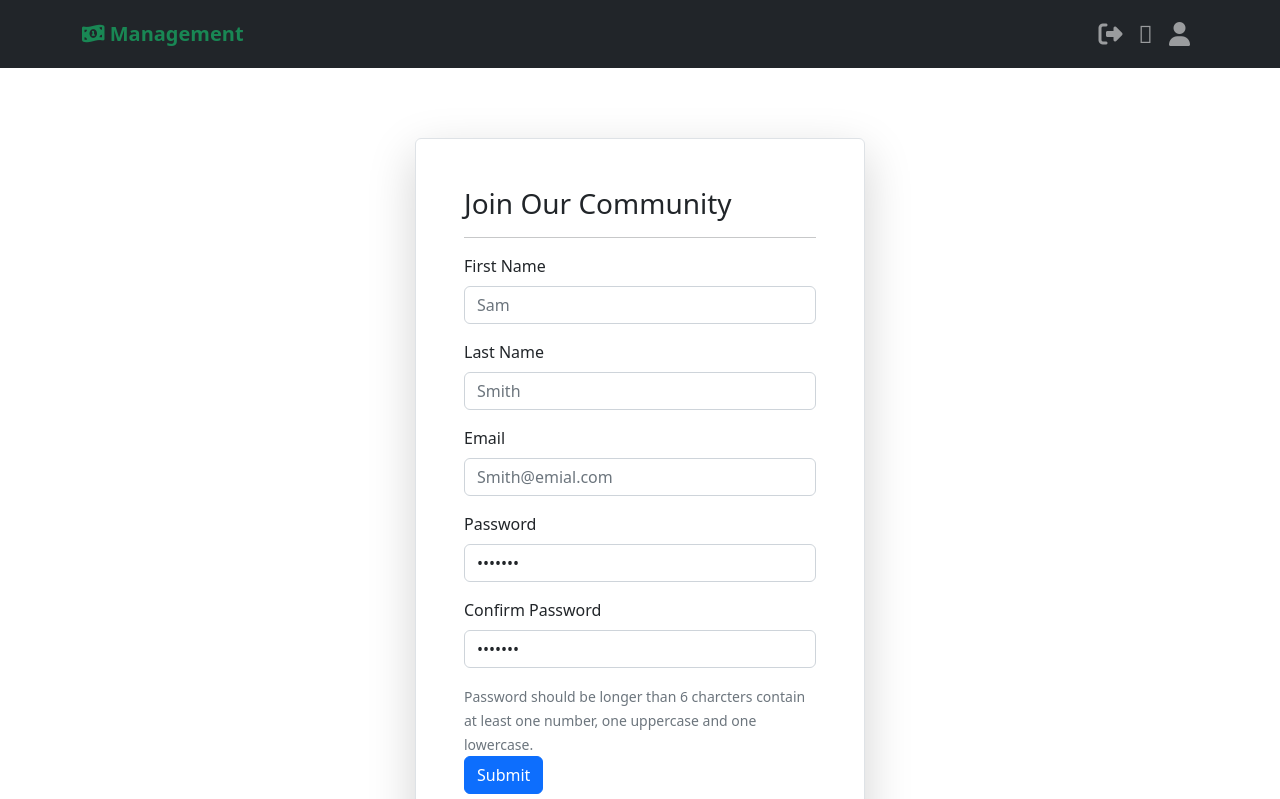
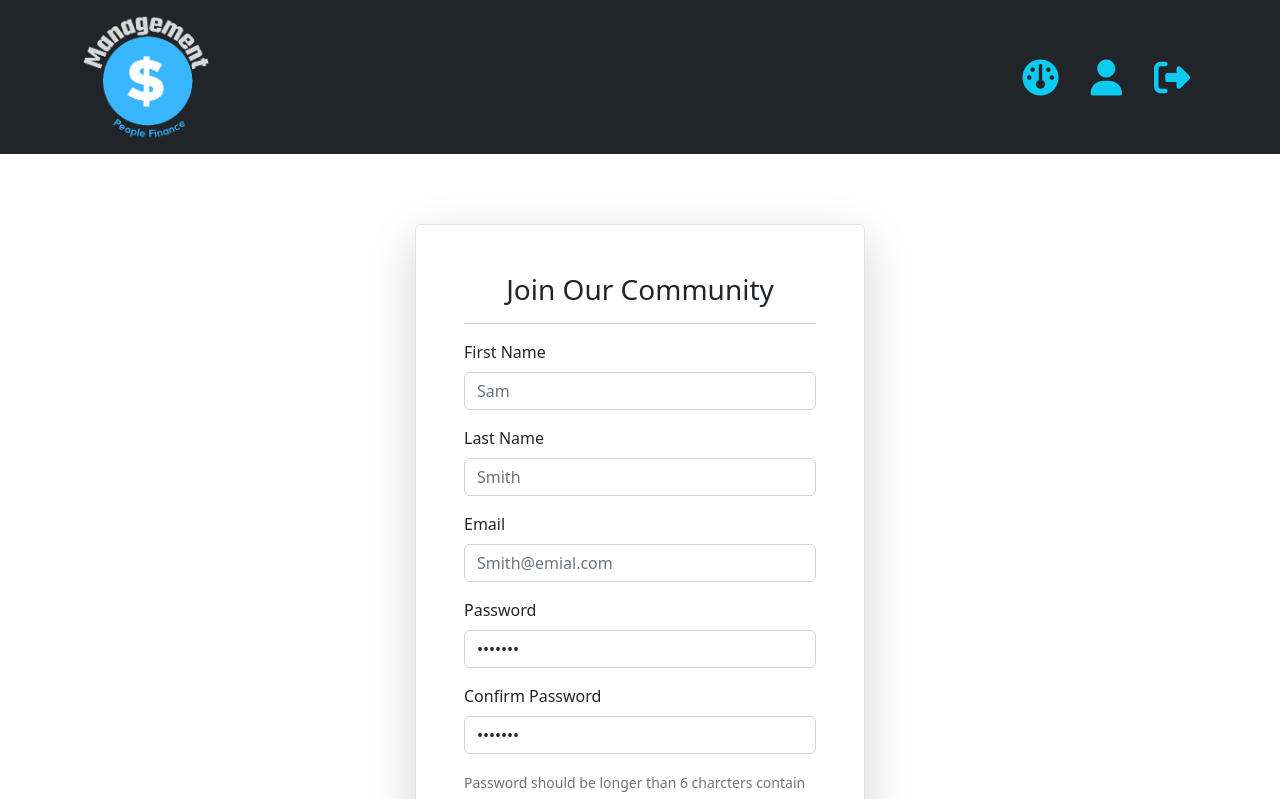
Before and after one commit to Arjesh1/Financial-Management-React-Redux-, a React (Create React App) app: page /register in a window 1280 px wide. Shown: the top 799 px of the page. Built offline with nearby package versions, Linux system fonts and the light colour scheme; no server answers; the database is empty; sample sign-in values are in the browser's storage.

Commit message:
user profile

```diff
--- a/src/App.css
+++ b/src/App.css
@@ -7,3 +7,8 @@
   margin: auto;
   margin-top: 70px;
 }
+
+.logo{
+  height: 8rem;
+  width: 8rem;
+}
--- a/src/App.js
+++ b/src/App.js
@@ -11,6 +11,7 @@ import { onAuthStateChanged } from "firebase/auth";
 import { auth } from "./firebase/firebase-config";
 import { useDispatch } from "react-redux";
 import { autoLogin } from "./pages/user/userAction";
+import UserDetails from "./pages/user/UserDetails";
 
 function App() {
 
@@ -34,6 +35,14 @@ function App() {
               </PrivateRoute>
             }
           />
+          <Route
+            path="user"
+            element={
+              <PrivateRoute>
+                <UserDetails />
+              </PrivateRoute>
+            }
+          />
         </Routes>
       </Layout>
       <ToastContainer />
--- a/src/components/layout/Footer.js
+++ b/src/components/layout/Footer.js
@@ -3,7 +3,7 @@ import React from "react";
 export const Footer = () => {
   return (
     <div className="mt-5 bg-dark text-light p-5 text-center">
-      &copy; Copy right reserved by Expenses Tracker | Made By{" "}
+      &copy; Copy right reserved by Finance Management Group | Made By{" "}
       <a href="">Arjesh</a>
     </div>
   );
--- a/src/components/layout/Header.js
+++ b/src/components/layout/Header.js
@@ -9,6 +9,7 @@ import { toast } from "react-toastify";
 import { useDispatch, useSelector } from "react-redux";
 import { setUser } from "../../pages/user/userSlice";
 import { setTrans } from "../../pages/dashboard/transactionSlice";
+import logo from "../../assets/Management1.png"
 
 export const Header = () => {
   const navigate = useNavigate()
@@ -31,46 +32,48 @@ const handleOnLogOut = () =>{
     <Navbar bg="dark" variant="dark" expand="md">
       <Container>
         <Navbar.Brand href="#home" className="text-success fw-bolder">
-          <i className="fa-solid fa-money-bill-1-wave "></i> Management
+          <img src= {logo} className="logo"/>
         </Navbar.Brand>
         <Navbar.Toggle aria-controls="basic-navbar-nav" />
         <Navbar.Collapse id="basic-navbar-nav">
           <Nav className="ms-auto fs-4">
             {user?.uid ? (
-              <>
-              <Link to="#" className="nav-link" onClick={handleOnLogOut}>
-                <i
-                  className="fa-solid fa-right-from-bracket"
-                  title="Log Out"
-                ></i>
-              </Link>
-
+              <div className="d-flex gap-3">
               <Link to="/dashboard" className="nav-link" >
                 <i
-                  className="fa-thin fa-gauge"
+                  className="fa-solid fa-gauge fa-xl text-info"
                   title="Dashboard"
                 ></i>
 
               </Link>
 
-              <Link to="/dashboard" className="nav-link" >
+              <Link to="/user" className="nav-link" >
                 <i
-                  className="fa-solid fa-user"
-                  title="Dashboard"
+                  className="fa-solid fa-user fa-xl text-info"
+                  title="User Details"
                 ></i>
 
               </Link>
 
-              </>
+              <Link to="#" className="nav-link" onClick={handleOnLogOut}>
+                <i
+                  className="fa-solid fa-right-from-bracket fa-xl text-info"
+                  title="Log Out"
+                ></i>
+              </Link>
+
+
+
+              </div>
             ) : (
-              <>
+              <div className="d-flex gap-3">
                 <Link to="/" className="nav-link">
-                  <i className="fa-solid fa-right-to-bracket" title="Login"></i>
+                  <i className="fa-solid fa-right-to-bracket fa-xl text-info" title="Login"> Login</i>
                 </Link>
                 <Link to="/register" className="nav-link">
-                  <i className="fa-solid fa-user-pen" title="Register"></i>
+                  <i className="fa-solid fa-user-pen fa-xl text-info" title="Register"> Register</i>
                 </Link>
-              </>
+              </div>
             )}
           </Nav>
         </Navbar.Collapse>
--- a/src/components/transaction/TransTable.js
+++ b/src/components/transaction/TransTable.js
@@ -10,6 +10,7 @@ export const TransTable = () => {
   const dispatch = useDispatch();
   const { trans } = useSelector((state) => state.transaction);
   const { user } = useSelector((state) => state.user);
+
 
   useEffect(() => {
     // !trans.length &&
--- a/src/pages/register/Register.js
+++ b/src/pages/register/Register.js
@@ -111,7 +111,7 @@ const Register = () => {
   return (
     <div className="form-container">
       <Form onSubmit={handleOnSubmit} className="border p-5 rounded shadow-lg">
-        <h3>Join Our Community</h3>
+        <h3 className="text-center">Join Our Community</h3>
         <hr />
 
         {inputFields.map((item, i) => (
--- /dev/null
+++ b/src/pages/user/UserDetails.js
@@ -0,0 +1,62 @@
+import React from 'react'
+import user from "../../assets/no-profile.jpg"
+import { useSelector } from 'react-redux'
+
+const UserDetails = () => {
+
+    const {fName, lName, email}  = useSelector((state) => state.user.user)
+
+
+  return (
+
+<div className="container mt-5 px-4 shadow p-3 mb-5 bg-body-tertiary rounded">
+  <div className="row gx-5">
+
+    <div className="col-4 mt-3">
+     <div className="p-3 mt-5"><img src={user}/></div>
+    </div>
+
+
+    <div className="col-6 mt-5">
+
+        <div className="row gx-5 mt-5">
+
+
+
+             <div className="col">
+                <input className="p-3 border border-info" placeholder={fName} disabled/>
+             </div>
+
+             <div className="col">
+             <input className="p-3 border border-info" placeholder={lName} disabled/>
+             </div>
+    </div>
+
+    <div className="row gx-5 mt-4">
+
+    <div className="col">
+    <input className="p-3 border border-info" placeholder={email} disabled/>
+
+             </div>
+             <div className="col">
+                <div className="p-3"></div>
+             </div>
+
+
+    </div>
+
+    <div className="row gx-5 mt-4">
+
+        <div className="col-6">
+                <div className="p-3 border border-info">Total balance <span>$ 123</span></div>
+             </div>
+    </div>
+    </div>
+  </div>
+</div>
+
+
+  )
+}
+
+export default UserDetails
```
Also changed, not shown: src/assets/Management1.png (added), src/assets/no-profile.jpg (added).
